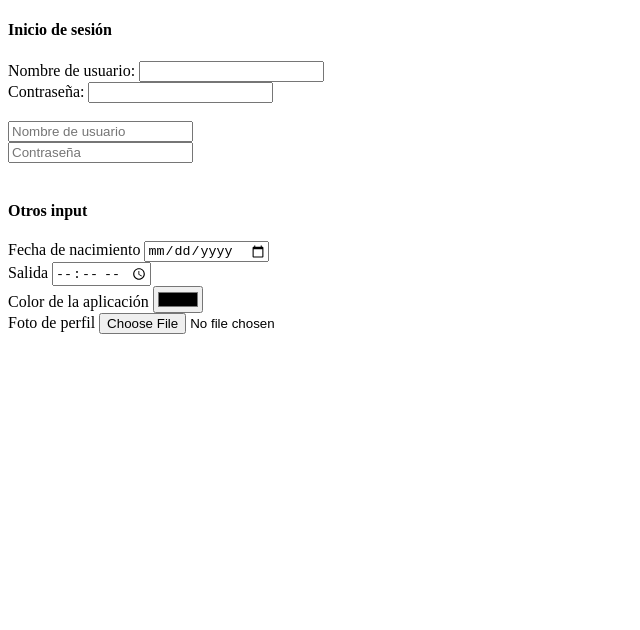
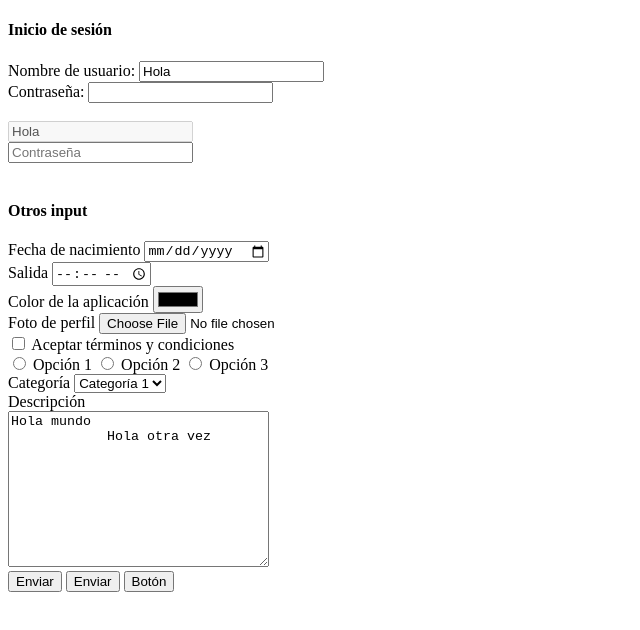
Before and after one commit to Fundamentos2122/ejemplos-clase-dearmonserrat, a plain HTML site: page formulario.html in a window 1280 px wide. Shown: the whole page, without its empty margins (0-640 px from the left). Drawn offline with Linux system fonts and the light colour scheme.

Commit message:
HTML clase 5 (formularios)

```diff
--- a/formulario.html
+++ b/formulario.html
@@ -9,8 +9,9 @@
 <body>
     <h4>Inicio de sesión</h4>
     <form>
+        <!--*READONLY: Propiedad que sirve para especificar información para el usuario-->
         <label for="nombre_usuario">Nombre de usuario: </label>
-        <input type="text" name="nombre_usuario" autocomplete="off">
+        <input type="text" name="nombre_usuario" autocomplete="off" value="Hola" readonly>
         <br>
         <label for="contraseña">Contraseña: </label>
         <input type="password" name="contraseña" autocomplete="off">
@@ -18,8 +19,9 @@
 
     <br>
 
+    <!--*DISABLED: Propiedad que sirve para evitar que el usuario haga cambios en campos en los que no tiene acceso (Campos cuya información cambia para/con la interacción del usuario)-->
     <form>
-        <input type="text" name="nombre_usuario" placeholder="Nombre de usuario" autocomplete="off">
+        <input type="text" name="nombre_usuario" placeholder="Nombre de usuario" autocomplete="off" value="Hola" disabled>
         <br>
         <input type="password" name="contraseña" placeholder="Contraseña" autocomplete="off">
     </form>
@@ -28,8 +30,9 @@
 
     <h4>Otros input</h4>
     <form>
+        <!--*REQUIRED: Propiedad que sirve para especificar que el campo es obligatorio-->
         <label for="">Fecha de nacimiento</label>
-        <input type="date" name="fecha_nacimiento">
+        <input type="date" name="fecha_nacimiento" required>
 
         <br>
 
@@ -45,6 +48,46 @@
 
         <label for="foto">Foto de perfil</label>
         <input type="file" name="foto" accept=".jpg, .png">
+
+        <br>
+
+        <input type="checkbox" name="check">
+        <label for="check">Aceptar términos y condiciones</label>
+
+        <br>
+
+        <input type="radio" name="radio" value="1">
+        <label for="radio">Opción 1</label>
+        <input type="radio" name="radio" value="2">
+        <label for="radio">Opción 2</label>
+        <input type="radio" name="radio" value="3">
+        <label for="radio">Opción 3</label>
+
+        <br>
+
+        <label for="categoria">Categoría</label>
+        <select name="categoria">
+            <option value="1">Categoría 1</option>
+            <option value="2">Categoría 2</option>
+            <option value="3">Categoría 3</option>
+        </select>
+
+        <br>
+
+        <label for="descripcion">Descripción</label>
+        <br>
+        <textarea name="descripcion"cols="30" rows="10">Hola mundo
+            Hola otra vez
+        </textarea>
+
+        <br>
+
+        <!--Botones que sirven para enviar información capturada en formulario-->
+        <input type="submit" value="Enviar">
+        <button type="submit">Enviar</button>
+
+        <!--Botón normal-->
+        <button type="button">Botón</button>
     </form>
 </body>
 </html>
```
